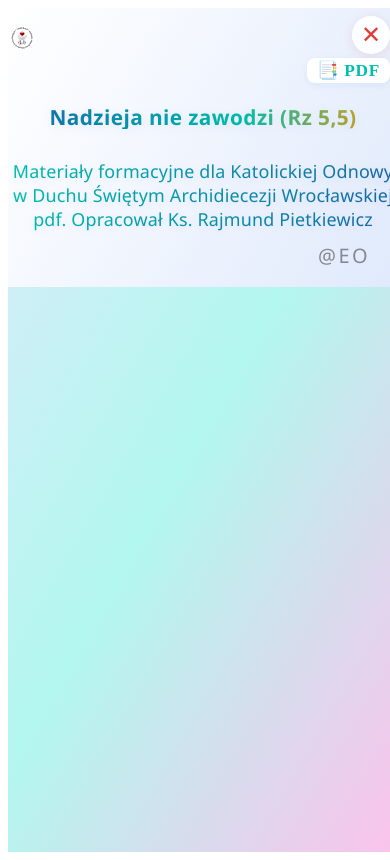
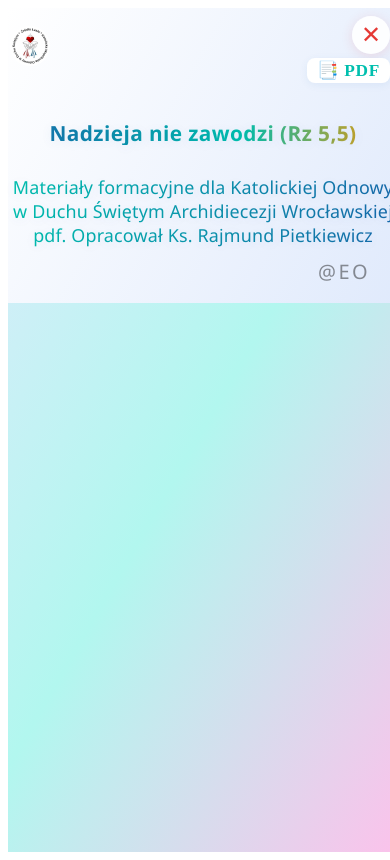
Before and after one commit to eobara-krk/pdfReader, an Angular app: page / in a window 390 px wide. Built offline with nearby package versions, Linux system fonts and the light colour scheme.

Commit message:
syntezator mowy

```diff
--- a/src/app/app.component.css
+++ b/src/app/app.component.css
@@ -232,12 +232,12 @@ button:hover {
   .logo-box {
     top: 8px;
     left: 8px;
-    width: 24px !important;
-    height: 24px !important;
+    width: 40px !important;
+    height: 40px !important;
   }
   .logo-img {
-    width: 24px !important;
-    height: 24px !important;
+    width: 40px !important;
+    height: 40px !important;
   }
   .close-btn {
     top: 8px !important;
--- a/src/app/app.component.ts
+++ b/src/app/app.component.ts
@@ -105,9 +105,14 @@ export class AppComponent implements AfterViewInit {
       return;
     }
     const voices: SpeechSynthesisVoice[] = window.speechSynthesis.getVoices();
-    const plVoices = voices.filter(v => v.lang === 'pl-PL');
-    if (!plVoices.length) {
-      window.alert('Brak polskiego głosu w syntezatorze mowy. Spróbuj użyć innej przeglądarki lub systemu.');
+    // Preferowany głos: polski męski "Marek"
+    let selectedVoice = voices.find(v => v.lang === 'pl-PL' && v.name.includes('Marek'));
+    if (!selectedVoice) {
+      // Jeśli nie ma Marka, wybierz pierwszy polski głos (np. kobiecy)
+      selectedVoice = voices.find(v => v.lang === 'pl-PL');
+    }
+    if (!selectedVoice) {
+      window.alert('Brak polskiego głosu w syntezatorze mowy.\n\nJak włączyć polski głos na telefonie Android:\n1. Otwórz ustawienia telefonu.\n2. Przejdź do "Język i wprowadzanie" > "Tekst na mowę".\n3. Wybierz "Silnik Google Tekst na mowę".\n4. W ustawieniach silnika wybierz język polski.\n5. Zainstaluj polski głos, jeśli jest dostępny.\n\nJeśli nie działa w Chrome, spróbuj w przeglądarce Firefox.\n\nNa iPhone/iPad: Ustaw polski jako język systemu i zainstaluj polski głos w ustawieniach dostępności.');
       return;
     }
     window.speechSynthesis.cancel();
@@ -117,9 +122,7 @@ export class AppComponent implements AfterViewInit {
     textToRead = textToRead.replace(/\bCześć\b/g, 'Część');
     this.utterance = new window.SpeechSynthesisUtterance(textToRead);
     this.utterance!.lang = 'pl-PL';
-    // Ustaw wybrany głos z selecta
-    const selectedVoice = plVoices.find((v: SpeechSynthesisVoice) => v.name === this.selectedVoiceName) || plVoices[0];
-    if (selectedVoice != null && this.utterance != null) {
+    if (this.utterance && selectedVoice) {
       this.utterance.voice = selectedVoice;
     }
     window.speechSynthesis.speak(this.utterance!);
```
